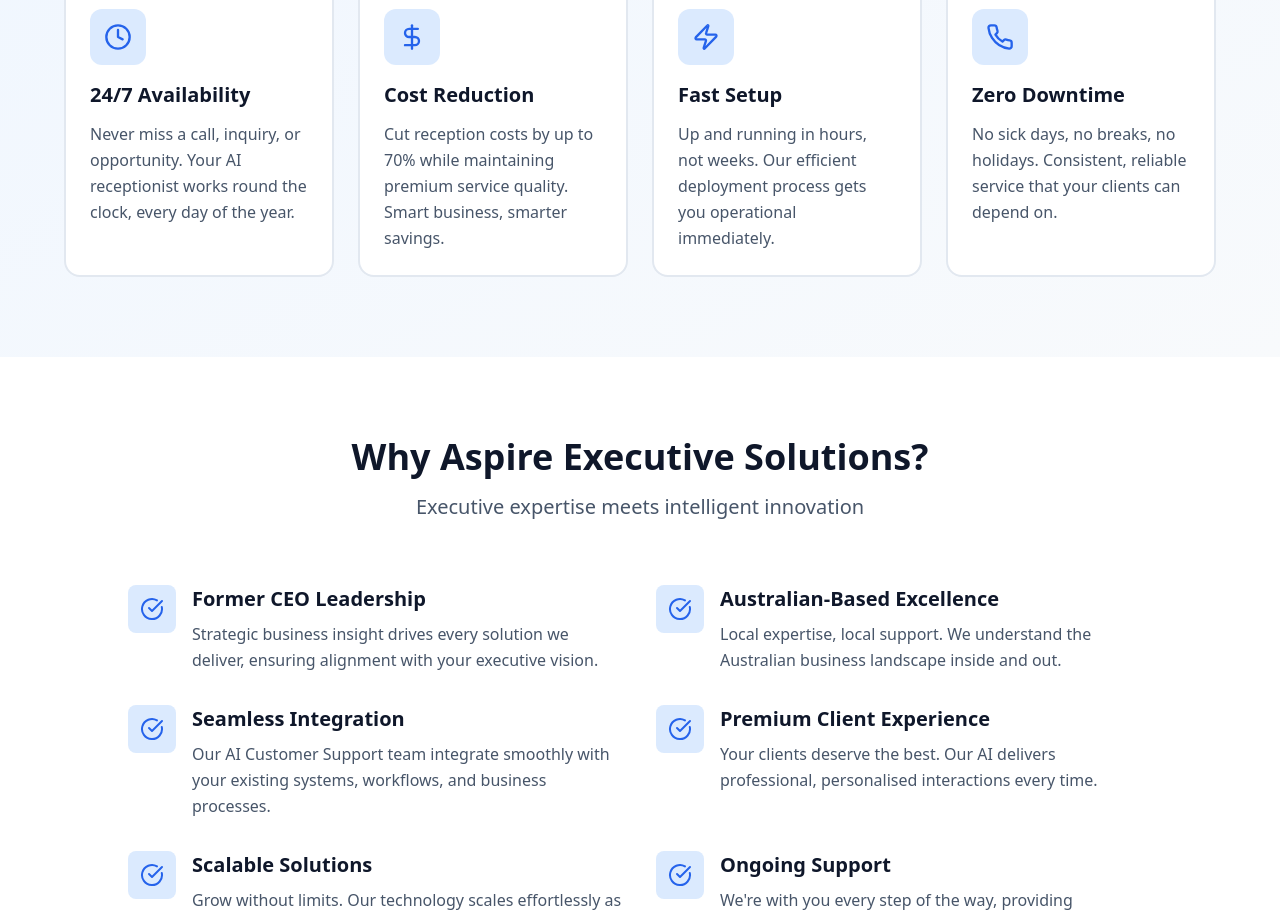
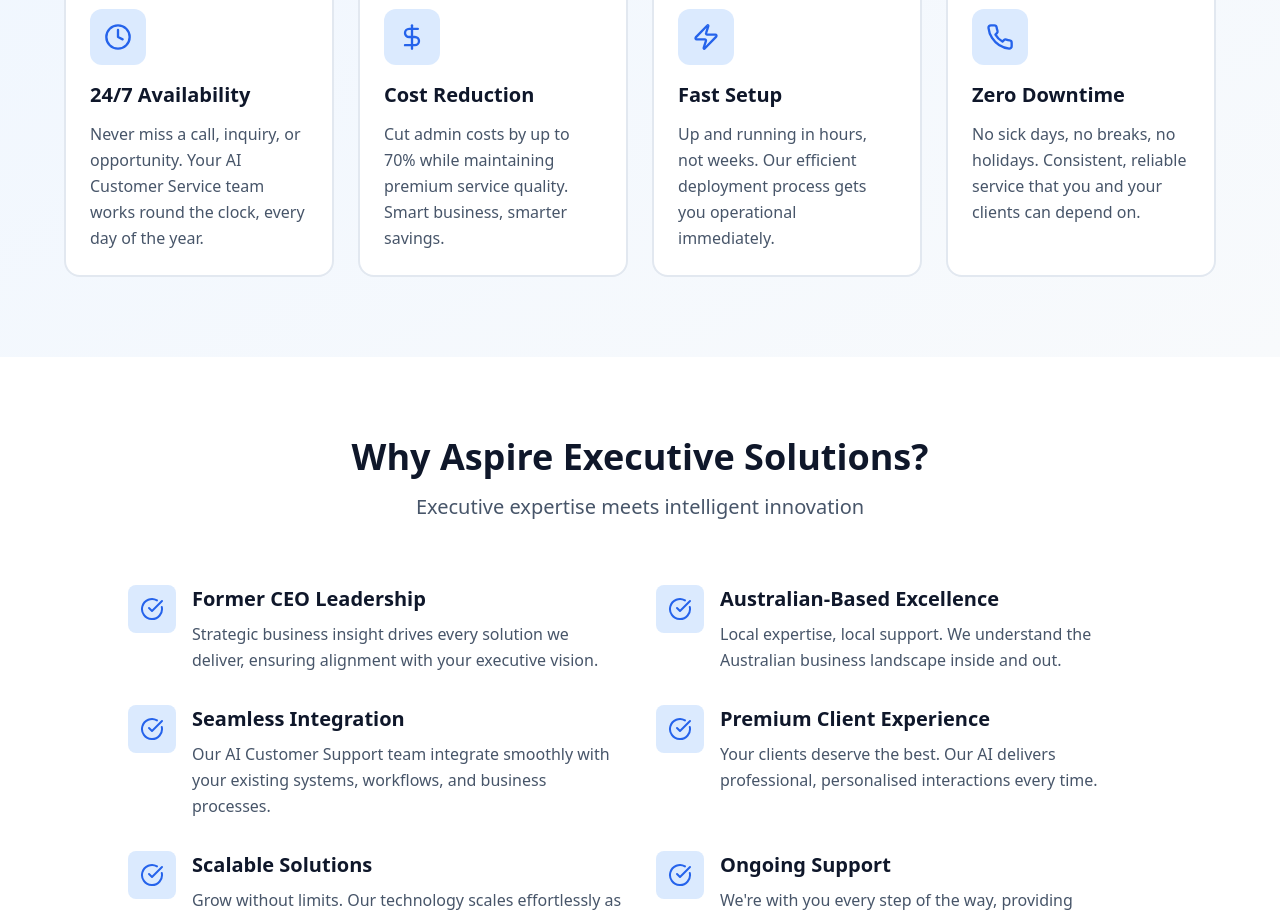
Before and after one commit to scottyowen4683/Aspirereception, a React (Vite) app in the folder frontend/: page / in a window 1280 px wide. Shown: the part 1440-2358 px from the top of the page. Built offline with nearby package versions, Linux system fonts and the light colour scheme; no server answers.

Commit message:
Update Home.jsx

```diff
--- a/frontend/src/pages/Home.jsx
+++ b/frontend/src/pages/Home.jsx
@@ -135,7 +135,7 @@
                   <Clock className="h-7 w-7 text-blue-600 group-hover:text-white transition-colors" />
                 </div>
                 <h3 className="text-xl font-bold text-slate-900 mb-3">24/7 Availability</h3>
-                <p className="text-slate-600 leading-relaxed">Never miss a call, inquiry, or opportunity. Your AI receptionist works round the clock, every day of the year.</p>
+                <p className="text-slate-600 leading-relaxed">Never miss a call, inquiry, or opportunity. Your AI Customer Service team works round the clock, every day of the year.</p>
               </div>
             </div>
 
@@ -145,7 +145,7 @@
                   <DollarSign className="h-7 w-7 text-blue-600 group-hover:text-white transition-colors" />
                 </div>
                 <h3 className="text-xl font-bold text-slate-900 mb-3">Cost Reduction</h3>
-                <p className="text-slate-600 leading-relaxed">Cut reception costs by up to 70% while maintaining premium service quality. Smart business, smarter savings.</p>
+                <p className="text-slate-600 leading-relaxed">Cut admin costs by up to 70% while maintaining premium service quality. Smart business, smarter savings.</p>
               </div>
             </div>
 
@@ -165,7 +165,7 @@
                   <Phone className="h-7 w-7 text-blue-600 group-hover:text-white transition-colors" />
                 </div>
                 <h3 className="text-xl font-bold text-slate-900 mb-3">Zero Downtime</h3>
-                <p className="text-slate-600 leading-relaxed">No sick days, no breaks, no holidays. Consistent, reliable service that your clients can depend on.</p>
+                <p className="text-slate-600 leading-relaxed">No sick days, no breaks, no holidays. Consistent, reliable service that you and your clients can depend on.</p>
               </div>
             </div>
           </div>
```
